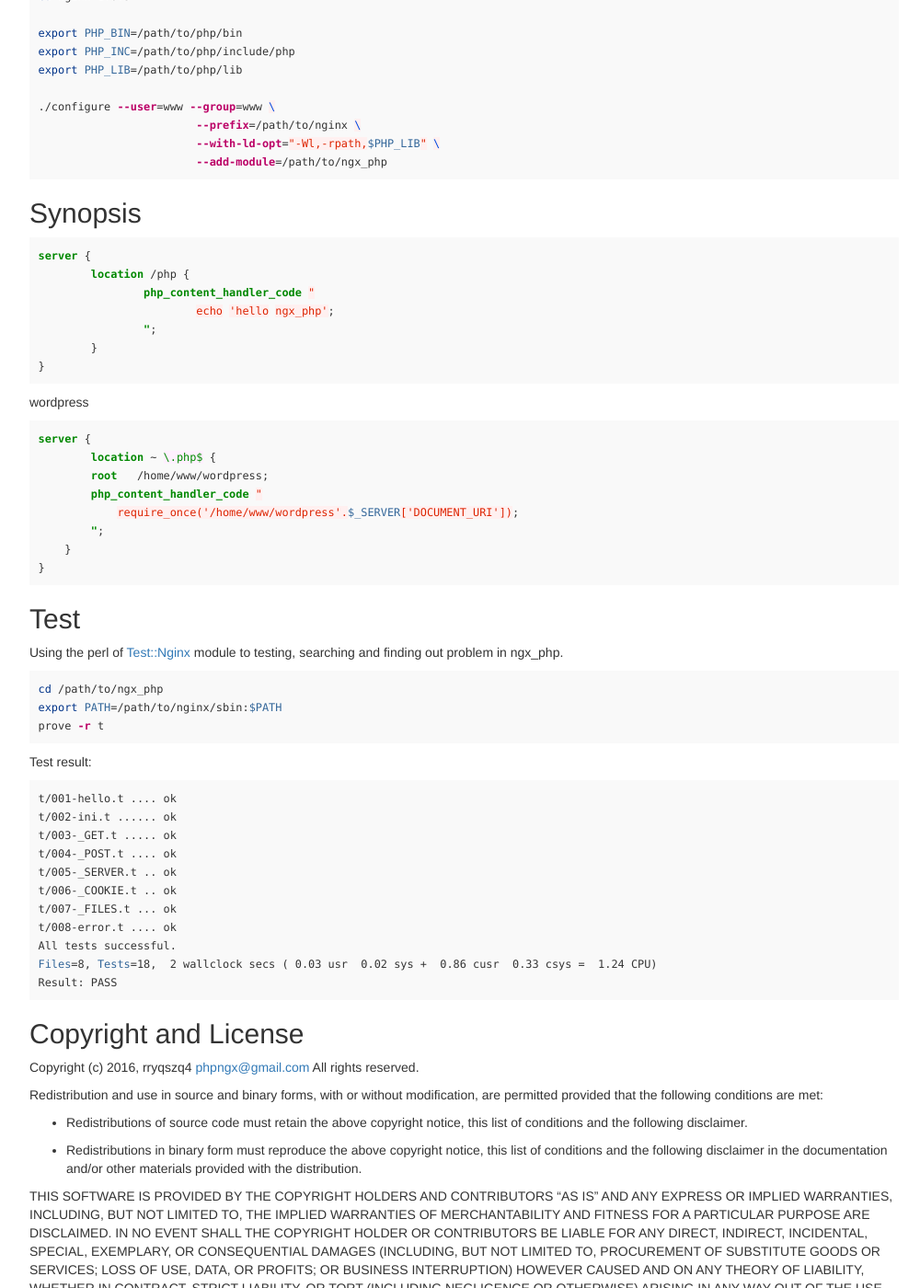
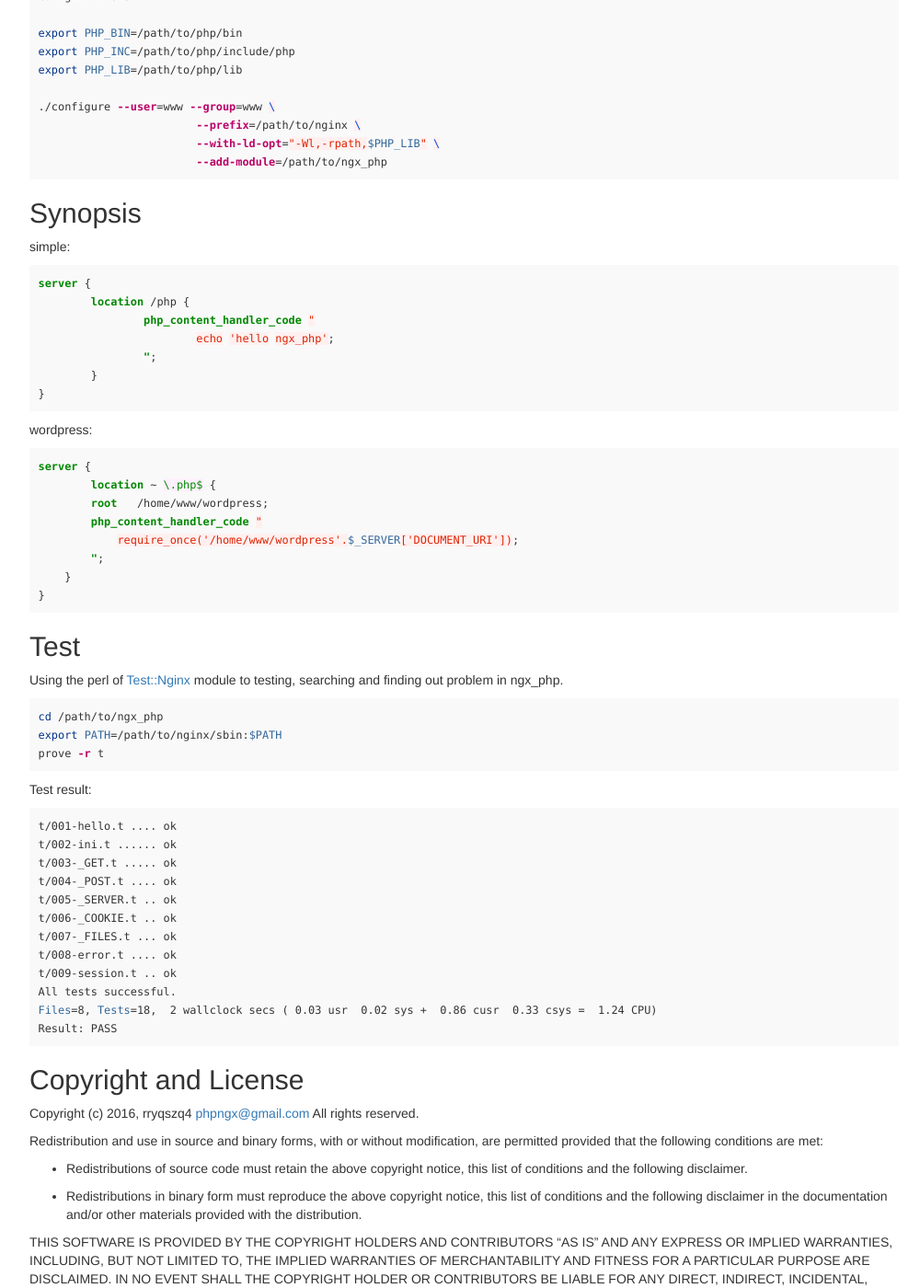
Before and after one commit to guoyu07/rryqszq4.github.io, a Jekyll site: the page built from _posts/2016-05-05-ngxphp.md, in a window 1280 px wide and 1400 px high, scrolled down 715 px. Shown: the whole window at 92% size, without its empty margins (233-1233 px from the left). Built offline with Jekyll 4.4.1, drawn with Linux system fonts in a browser that asks for light colours; some of the changed lines change nothing that is shown.

Commit message:
[jekyll] update ngx_php

````diff
--- a/_posts/2016-05-05-ngxphp.md
+++ b/_posts/2016-05-05-ngxphp.md
@@ -50,6 +50,8 @@ export PHP_LIB=/path/to/php/lib
 
 Synopsis
 --------
+simple:
+
 ```nginx
 server {
 	location /php {
@@ -60,7 +62,8 @@ server {
 }
 ```
 
-wordpress
+wordpress:
+
 ```nginx
 server {
 	location ~ \.php$ {
@@ -92,6 +95,7 @@ t/005-_SERVER.t .. ok
 t/006-_COOKIE.t .. ok
 t/007-_FILES.t ... ok
 t/008-error.t .... ok
+t/009-session.t .. ok
 All tests successful.
 Files=8, Tests=18,  2 wallclock secs ( 0.03 usr  0.02 sys +  0.86 cusr  0.33 csys =  1.24 CPU)
 Result: PASS
````
Also changed, not shown: 1 other file.
